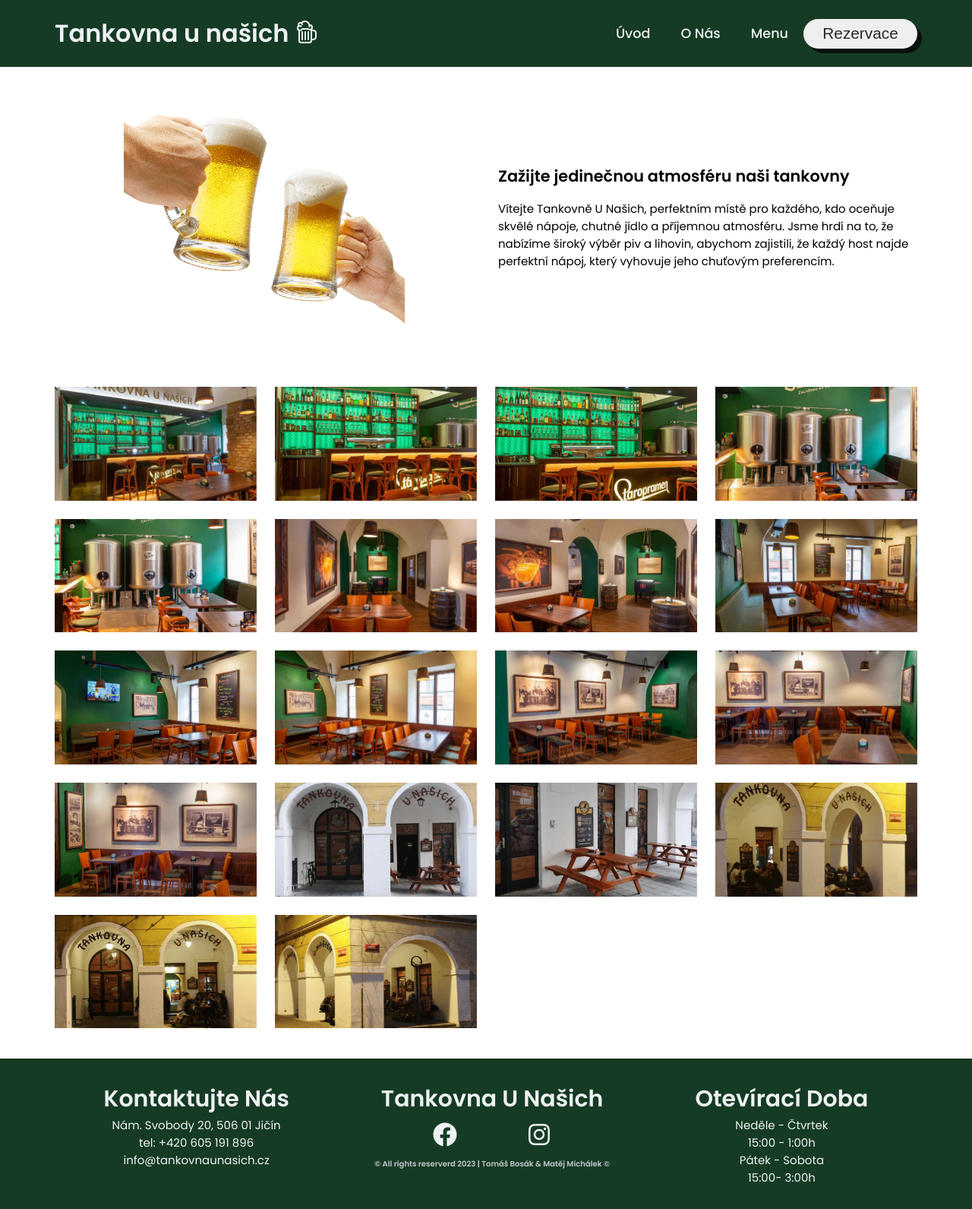
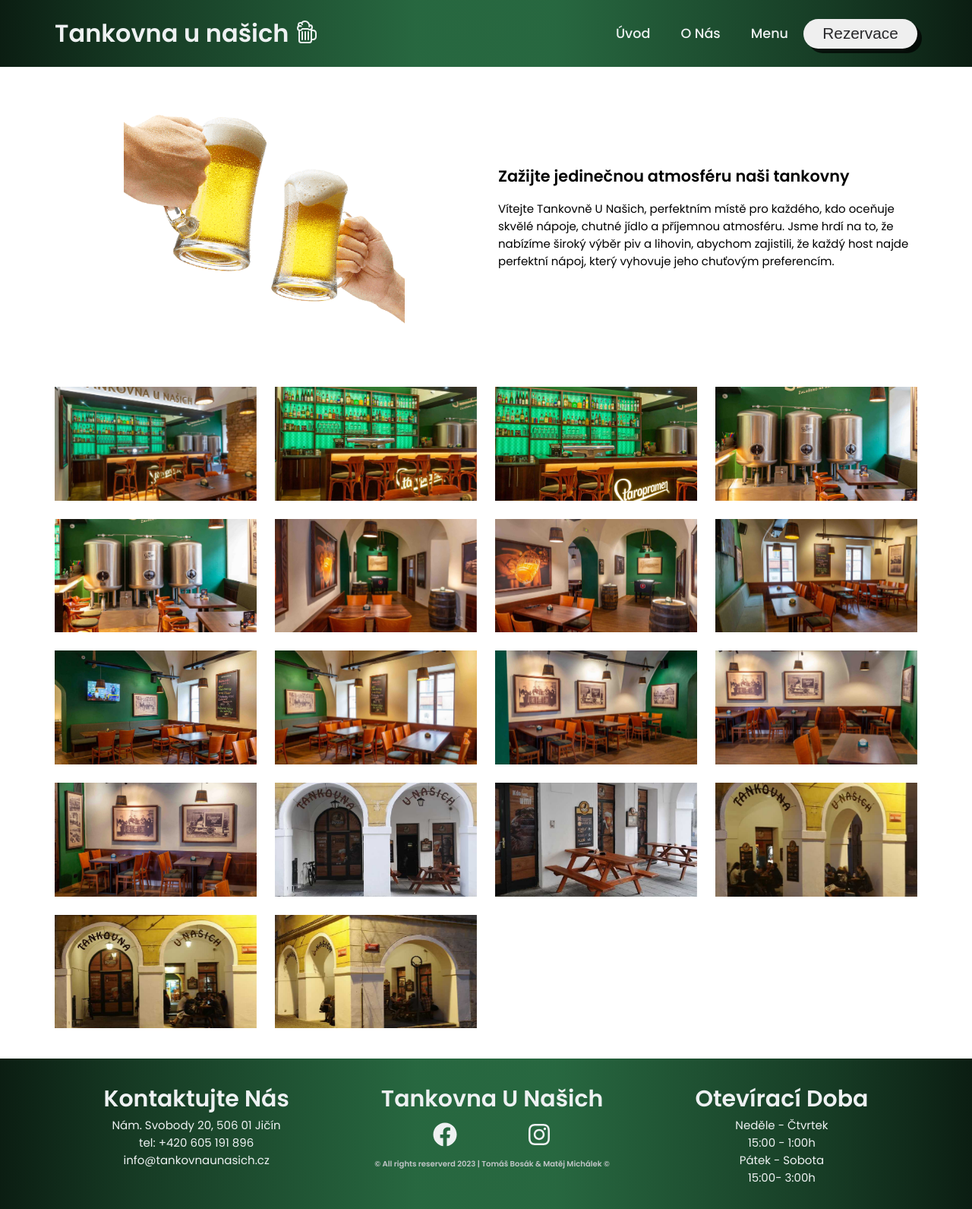
Before and after one commit to wodosharlatan/Tankovna-U-Nasich, a React (Vite) app: page /about in a window 1280 px wide. Shown: the whole page at 76% size. Built offline with nearby package versions, Linux system fonts and the light colour scheme.

Commit message:
Update #33 And Fixes #32

```diff
--- a/src/components/footer/footer.jsx
+++ b/src/components/footer/footer.jsx
@@ -1,6 +1,6 @@
 import React from "react";
 import "./footer.scss";
-import { FaFacebook, FaLinkedin, FaInstagram } from "react-icons/fa";
+import { FaFacebook, FaInstagram } from "react-icons/fa";
 
 
 
--- a/src/components/footer/footer.scss
+++ b/src/components/footer/footer.scss
@@ -2,7 +2,18 @@
 
 footer {
 	color: $white-text-color;
-	background-color: $green-section;
+	background: linear-gradient(
+		to right,
+        hsl(143, 45%, 8%),
+		hsl(143, 45%, 16%),
+		hsl(143, 45%, 22%),
+		hsl(143, 45%, 28%),
+		hsl(143, 45%, 28%),
+		hsl(143, 45%, 22%),
+		hsl(143, 45%, 16%),
+        hsl(143, 45%, 8%),
+	);
+	background-blend-mode: overlay;
 
 	.container {
 		display: flex;
--- a/src/components/header/header.scss
+++ b/src/components/header/header.scss
@@ -1,6 +1,17 @@
-@import '../../SCSS/variables.scss';
+@import "../../SCSS/variables.scss";
 header {
-    background-color: $green-section;
+	background: linear-gradient(
+		to right,
+        hsl(143, 45%, 8%),
+		hsl(143, 45%, 16%),
+		hsl(143, 45%, 22%),
+		hsl(143, 45%, 28%),
+		hsl(143, 45%, 28%),
+		hsl(143, 45%, 22%),
+		hsl(143, 45%, 16%),
+        hsl(143, 45%, 8%),
+	);
+	background-blend-mode: overlay;
 	position: fixed;
 	top: 0;
 	left: 0;
@@ -14,7 +25,6 @@ header {
 	// }
 
 	.container {
-
 		display: flex;
 		justify-content: flex-end;
 		align-items: center;
```
Lines whose indentation alone changed are shown as unchanged.
